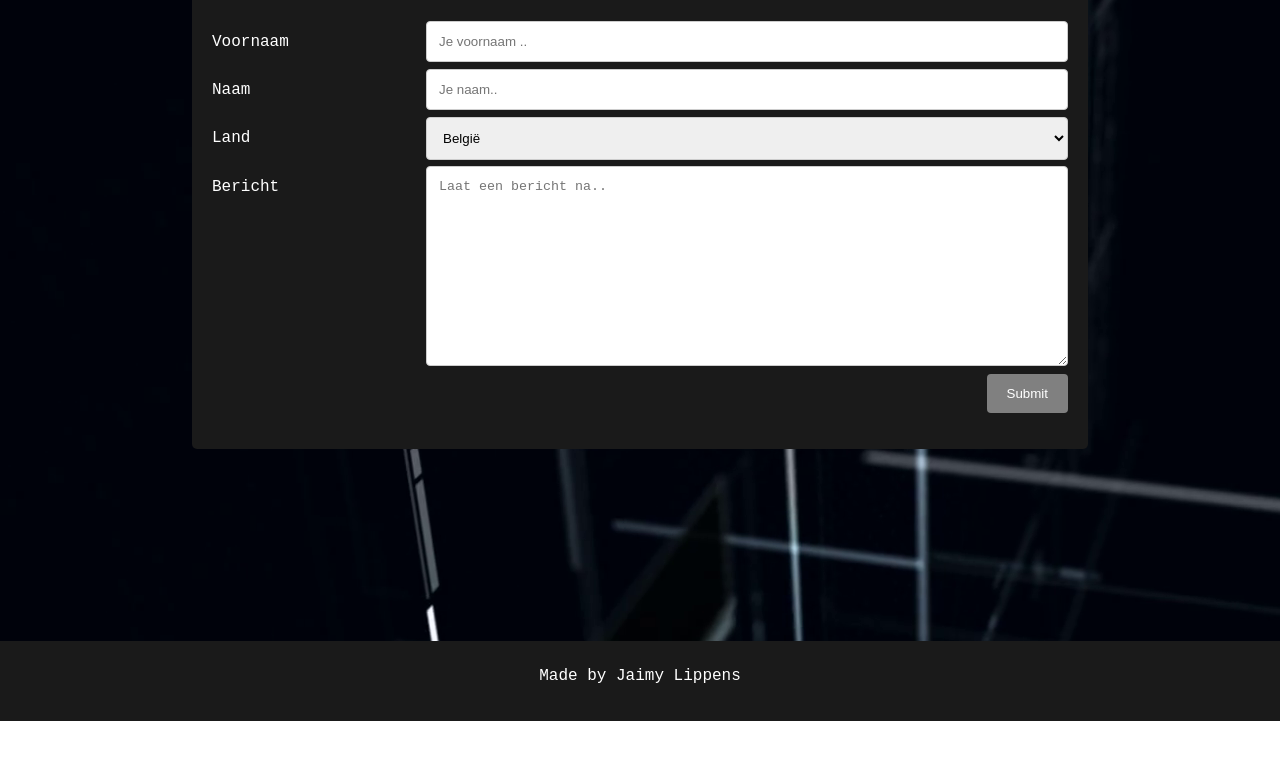
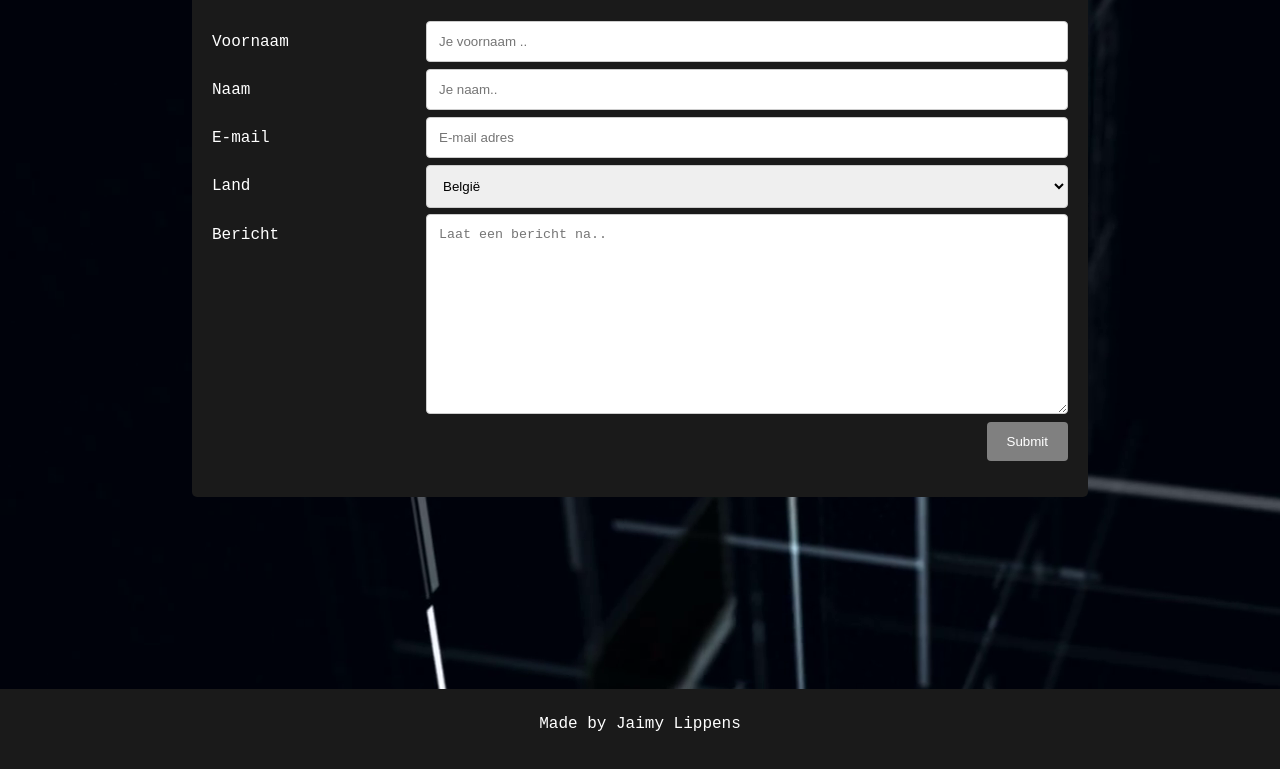
Before and after one commit to JaimyLip/jaimygip, a plain HTML site: page extra.html in a window 1280 px wide. Shown: the part 141-910 px from the top of the page. Before the commit the page ends 862 px from the top, so only its background shows below. Drawn offline with Linux system fonts and the light colour scheme.

Commit message:
Update extra.html

```diff
--- a/extra.html
+++ b/extra.html
@@ -44,6 +44,14 @@ function myFunction() {
         <input type="text" id="lname" name="lastname" placeholder="Je naam..">
       </div>
     </div>
+     <div class="row">
+      <div class="col-25">
+        <label for="lname">E-mail</label>
+      </div>
+      <div class="col-75">
+        <input type="text" id="lname" name="lastname" placeholder="E-mail adres">
+      </div>
+    </div>
     <div class="row">
       <div class="col-25">
         <label for="country">Land</label>
```
